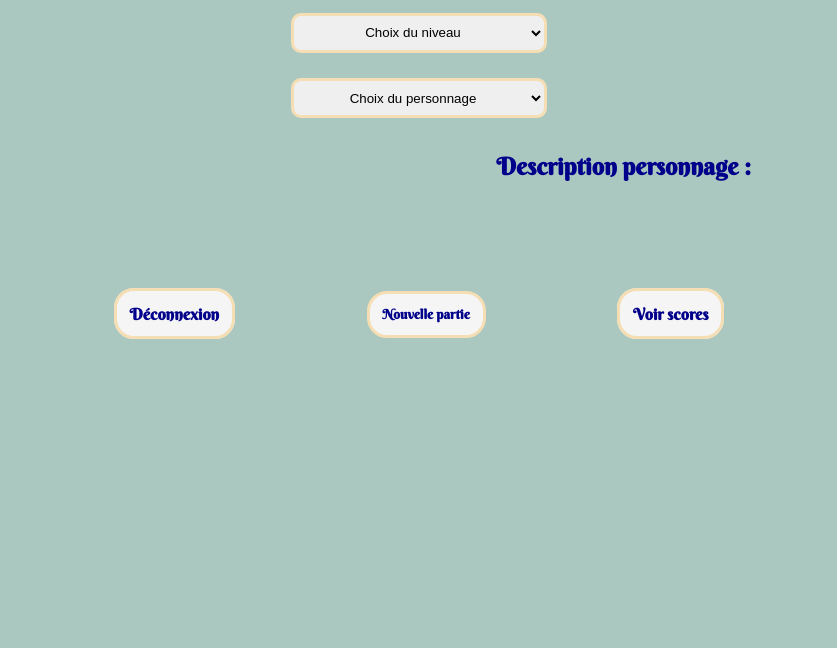
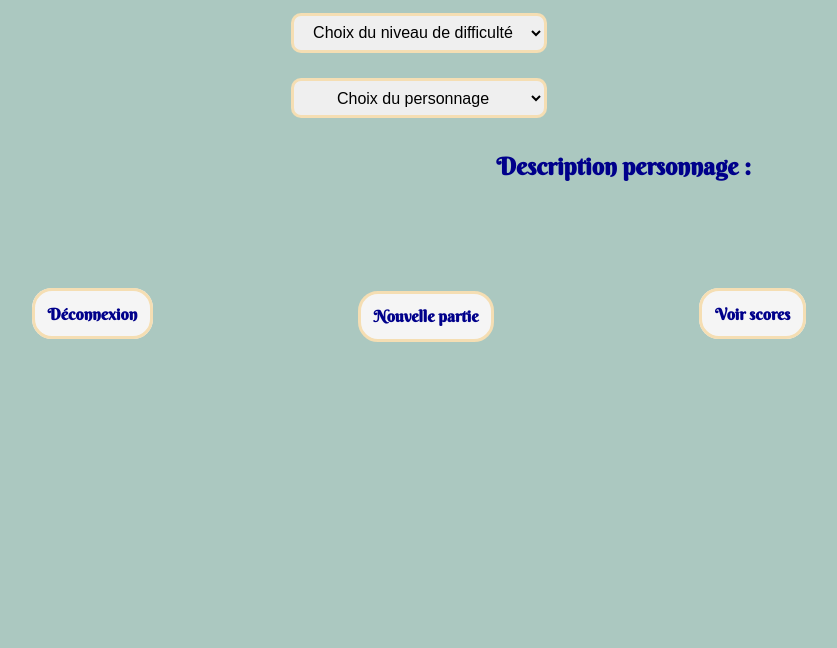
Before and after one commit to yousBm/projet-MLY, a PHP site: template PHP/view/menuListe.php in a window 1280 px wide. Shown: the top 648 px of the page, without its empty margins (221-1058 px from the left). Run offline with PHP 8.4, Linux system fonts and the light colour scheme; the template is opened without the code that fills it, so the values that code supplies are empty; some libraries are stand-ins or nearby versions.

Commit message:
MAJ CSS jeu map1 et menuliste

```diff
--- a/CSS/styles.css
+++ b/CSS/styles.css
@@ -28,6 +28,7 @@ body {
 .menuchoix {
     height: 5vh;
     width: 20vw;
+    font-size: 1em;
     border-radius: 10px;
     border: solid 3px wheat;
     text-align: center;
@@ -53,15 +54,29 @@ body {
 
 .btn3 {
     padding: 2vw;
-    text-align: center;
+    justify-content: center;
     cursor: url(../Images/glove3.png) 4 12, pointer;
+    display:flex;
 }
 
 .btn {
     text-decoration: none;
+    border-radius: 20px;
+    font-family: 'Berkshire swash',sans-serif;
+    font-size: 1em;
+    padding: 1vw;
+    font-weight: bold;
+    margin: 5vw;
+    margin-bottom: 5vh;
+    cursor: url(../Images/glove3.png) 4 12, pointer;
+}
+
+.btn1 {
+  text-decoration: none;
     border: 3px solid wheat;
     border-radius: 20px;
     font-family: 'Berkshire swash',sans-serif;
+    font-size: 1em;
     padding: 1vw;
     font-weight: bold;
     background-color: whitesmoke;
@@ -69,6 +84,34 @@ body {
     margin: 5vw;
     margin-bottom: 5vh;
     cursor: url(../Images/glove3.png) 4 12, pointer;
+}
+
+.btn2 {
+    text-decoration: none;
+      border: 3px solid wheat;
+      border-radius: 20px;
+      font-family: 'Berkshire swash',sans-serif;
+      font-size: 1em;
+      padding: 1vw;
+      font-weight: bold;
+      background-color: whitesmoke;
+      color: darkblue;
+      margin: 5vw;
+      margin-bottom: 5vh;
+      cursor: url(../Images/glove3.png) 4 12, pointer;
+  }
+
+.btn:hover {
+    transform: scale(1.5);
+}
+
+.btn2:hover {
+    transform: scale(1.5);
+    color: #17C3B2;
+}
+
+.btn1:hover {
+    color: #17C3B2;
 }
 
 /*************  Connexion ****************/
--- a/JS/jeu.js
+++ b/JS/jeu.js
@@ -248,7 +248,7 @@ else if (body.id=="map2")
 nomPerso=document.getElementsByClassName("nomPerso")[0].innerHTML;
 switch (nomPerso)
 {
-    case "joe l'édenté":
+    case "Joe l'édenté":
         player.setAttribute("class","persoChercheurDor")
         break;
     case "Prince Moustache":
@@ -301,16 +301,3 @@ function eraseCookie(name) {
 }
 
 /************************************************************************** Enregistrer les points de vie, le temps et le nbres de pièces **************************************************************************/
-
-
-
-// if (readCookie("prenom") != null && readCookie("nom") != null) {
-//     alert("bonjour M/Mme "+readCookie("nom")+" "+readCookie("prenom"))
-//     eraseCookie("prenom");
-//     eraseCookie("nom");
-// } else {
-//     var prenom = prompt("quel est votre prénom :");
-//     createCookie("prenom",prenom,5);
-//     var nom = prompt("quel est votre nom :");
-//     createCookie("nom",nom,5);
-// }
--- a/PHP/view/menuListe.php
+++ b/PHP/view/menuListe.php
@@ -8,17 +8,18 @@ $perso = PersonnageManager::getList();
     <div class="menu">
         <div class="menuderoulant">
             <select name="choixNiveau" id="choixNiveau" class="menuchoix">
-            <option value="niveau">Choix du niveau</option>
+            <option value="niveauChoisir">Choix du niveau de difficulté</option>
                 <?php
+                $i=1;
                 foreach ($niveau as $elt) {
-                ?>
-                    <option value="Niveau 1"><?php echo $elt->getNomNiveau() ?></option>
-                <?php } ?>
+                    echo "<option value='Niveau$i'>".$elt->getNomNiveau()."</option>";
+                $i++;
+                } ?>
             </select>
         </div>
         <div class="menuderoulant">
             <select name="choixPerso" id="choixPerso" class="menuchoix">
-                <option value="perso">Choix du personnage</option>
+                <option value="persoChoisir">Choix du personnage</option>
                 <?php
                 $i=1;
                 foreach ($perso as $elt) {
@@ -35,9 +36,9 @@ $perso = PersonnageManager::getList();
             </div>
         </div>
         <div class="btn3">
-            <a href="index.php?action=connect" class="btn">Déconnexion</a>
-            <input type="submit" class="btn" value="Nouvelle partie">
-            <a href="index.php?action=scoreListe" class="btn">Voir scores</a>
+            <div class="btn"><a class="btn1" href="index.php?action=connect">Déconnexion</a></div>
+            <input type="submit" class="btn2" value="Nouvelle partie">
+            <div class="btn"><a class="btn1" href="index.php?action=scoreListe">Voir scores</a></div>
         </div>
     </div>
 </form>
```
Also changed, not shown: PHP/view/map1.php (+23 -1 lines).
